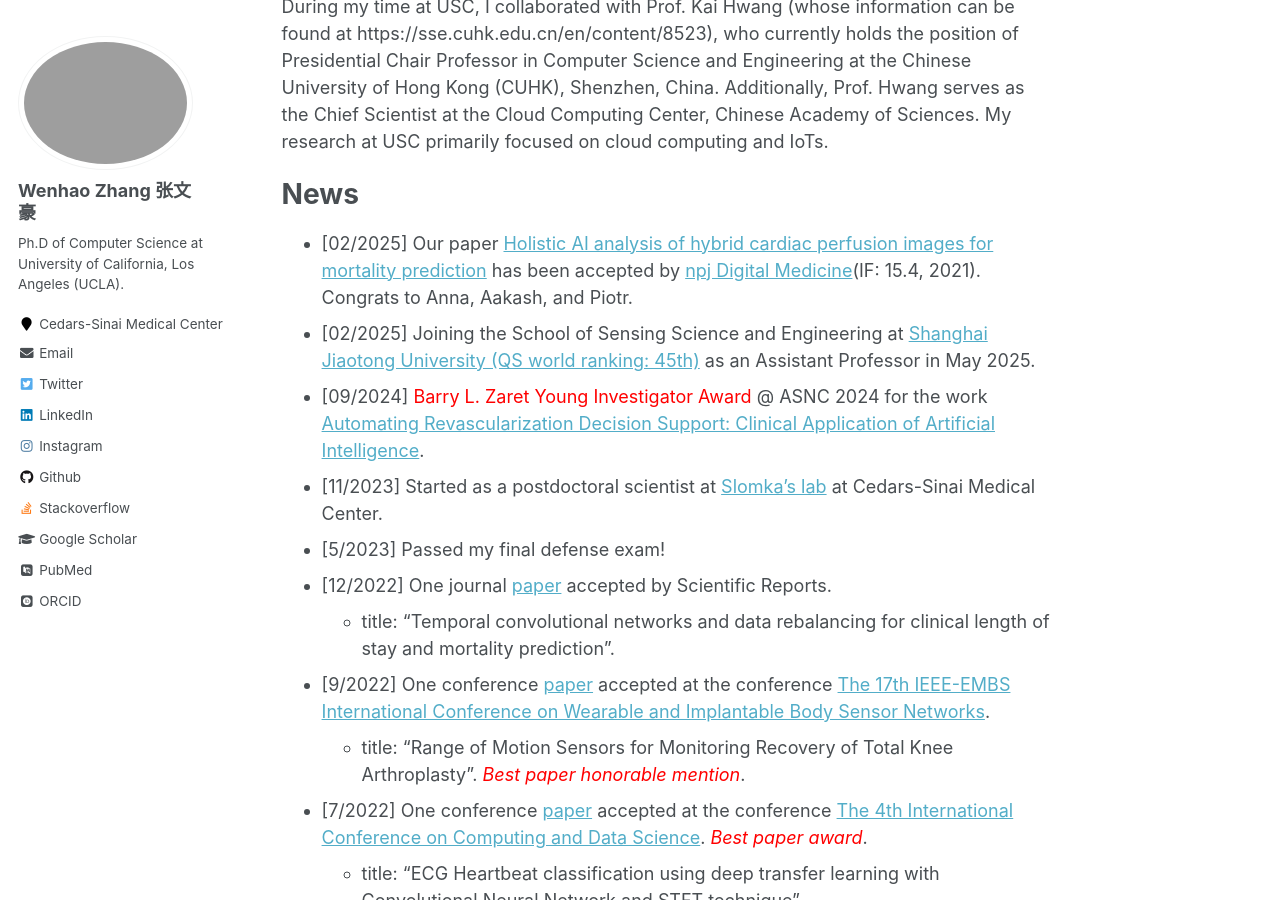
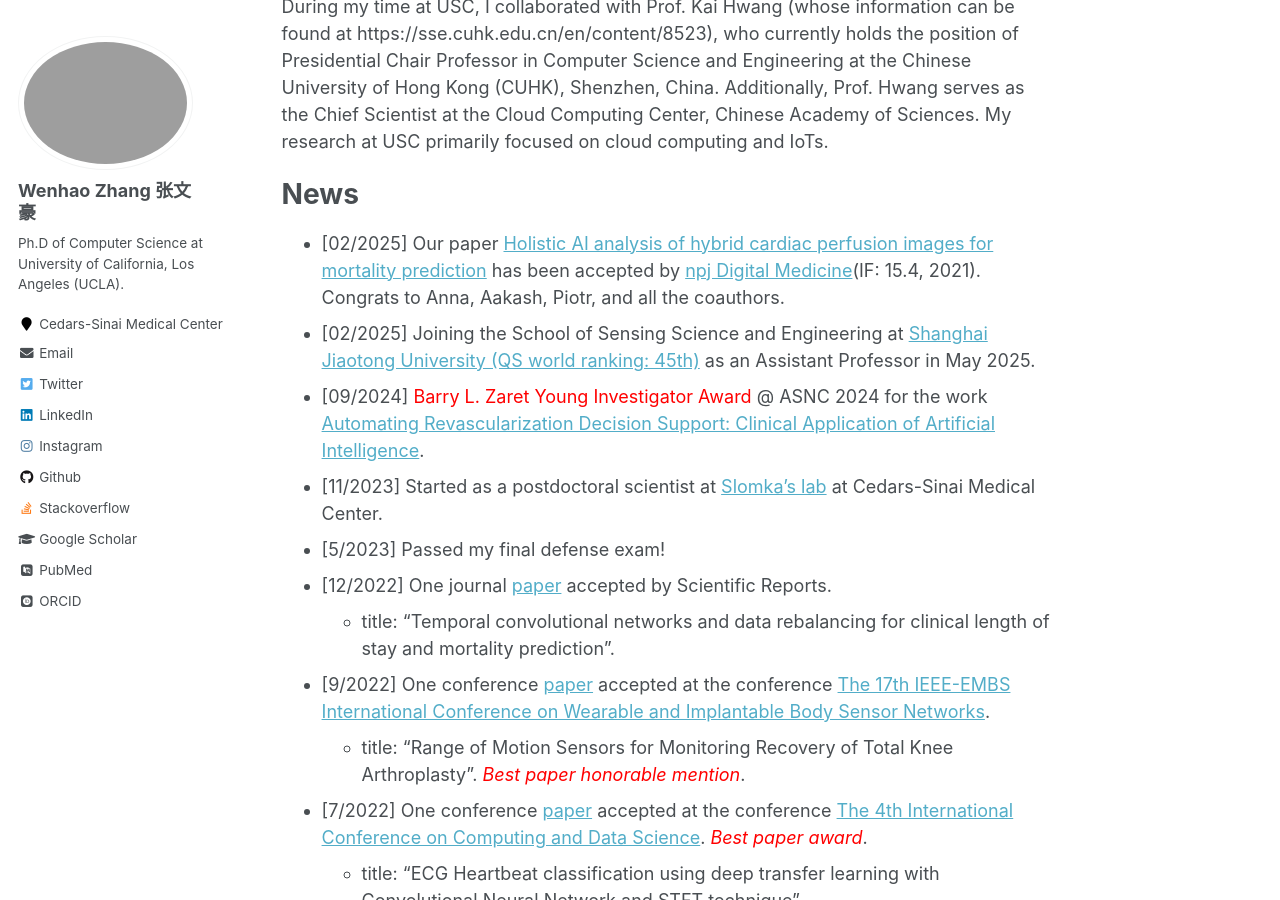
Before and after one commit to wenhaoz-fengcai/wenhaoz-fengcai.github.io, a Jekyll site: the page built from _pages/about.md, in a window 1280 px wide and 900 px high, scrolled down 407 px. Built offline with Jekyll 4.4.1, drawn with Linux system fonts in a browser that asks for light colours; some web fonts are replaced.

Commit message:
Update about.md

```diff
--- a/_pages/about.md
+++ b/_pages/about.md
@@ -14,7 +14,7 @@ Before joining UCLA, I pursued two Master of Science degrees, one in Computer Sc
 
 News
 =====
-* [02/2025] Our paper [Holistic AI analysis of hybrid cardiac perfusion images for mortality prediction](https://www.medrxiv.org/content/10.1101/2024.04.23.24305735v1.supplementary-material) has been accepted by [npj Digital Medicine](https://www.nature.com/npjdigitalmed/)(IF: 15.4, 2021). Congrats to Anna, Aakash, and Piotr.
+* [02/2025] Our paper [Holistic AI analysis of hybrid cardiac perfusion images for mortality prediction](https://www.medrxiv.org/content/10.1101/2024.04.23.24305735v1.supplementary-material) has been accepted by [npj Digital Medicine](https://www.nature.com/npjdigitalmed/)(IF: 15.4, 2021). Congrats to Anna, Aakash, Piotr, and all the coauthors.
 * [02/2025] Joining the School of Sensing Science and Engineering at [Shanghai Jiaotong University (QS world ranking: 45th)](https://ssse.sjtu.edu.cn/) as an Assistant Professor in May 2025.
 * [09/2024] <span style="color:red">Barry L. Zaret Young Investigator Award</span> @ ASNC 2024 for the work [Automating Revascularization Decision Support: Clinical Application of Artificial Intelligence](https://www.journalofnuclearcardiology.org/article/S1071-3581(24)00677-9/fulltext).
 * [11/2023] Started as a postdoctoral scientist at [Slomka's lab](https://www.cedars-sinai.edu/health-sciences-university/research/labs/slomka.html) at Cedars-Sinai Medical Center.
```
